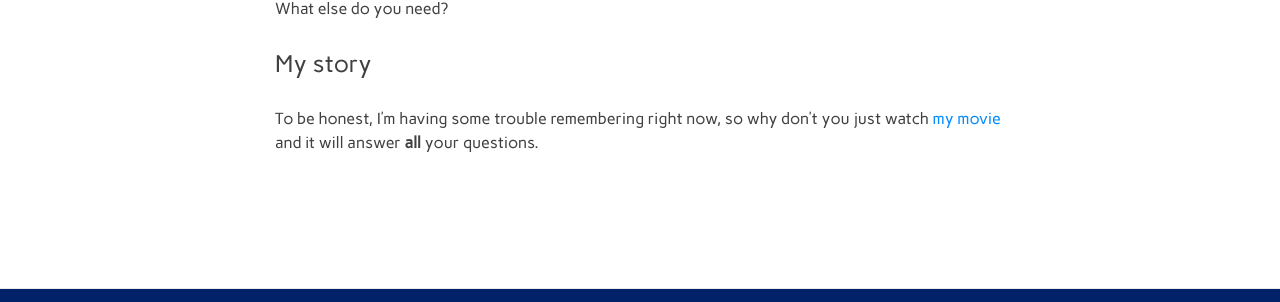
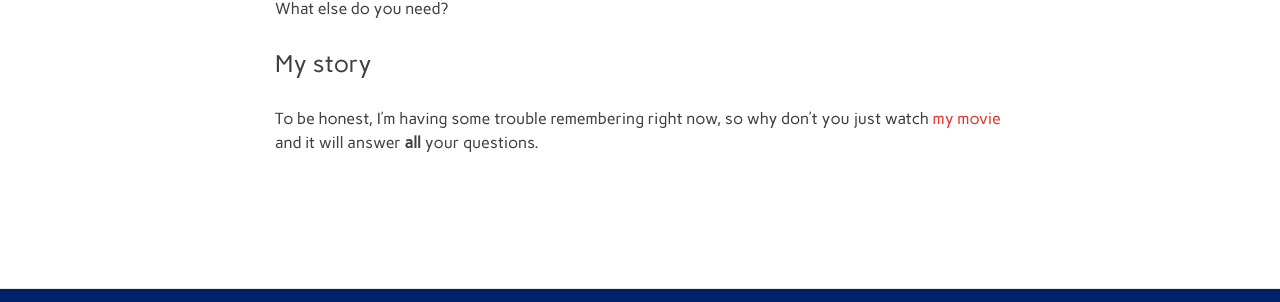
Before and after one commit to Mohamed-elsaady/melsaady.github.pages, a Jekyll site: the page built from aboutme.md, in a window 1280 px wide. Shown: the part 609-911 px from the top of the page. Built offline with Jekyll 4.4.1, drawn with Linux system fonts in a browser that asks for light colours; nearby versions of some CDN libraries; comment, search, counter and statistics services are not loaded.

Commit message:
Update style.scss

```diff
--- a/assets/css/style.scss
+++ b/assets/css/style.scss
@@ -236,7 +236,7 @@ $visibilityDefault: hidden !default;
 
 
 .gs-section-01 h3 {
-    color:  #012168}
+    color:  #e6332a}
 
 .gs-section-01 p {
     font-size: 16px;
@@ -248,3 +248,7 @@ $visibilityDefault: hidden !default;
 
 .gs-section-03 h3 {
     color:  #012168}
+
+    a {
+        color: #e6332a;
+    }
```
